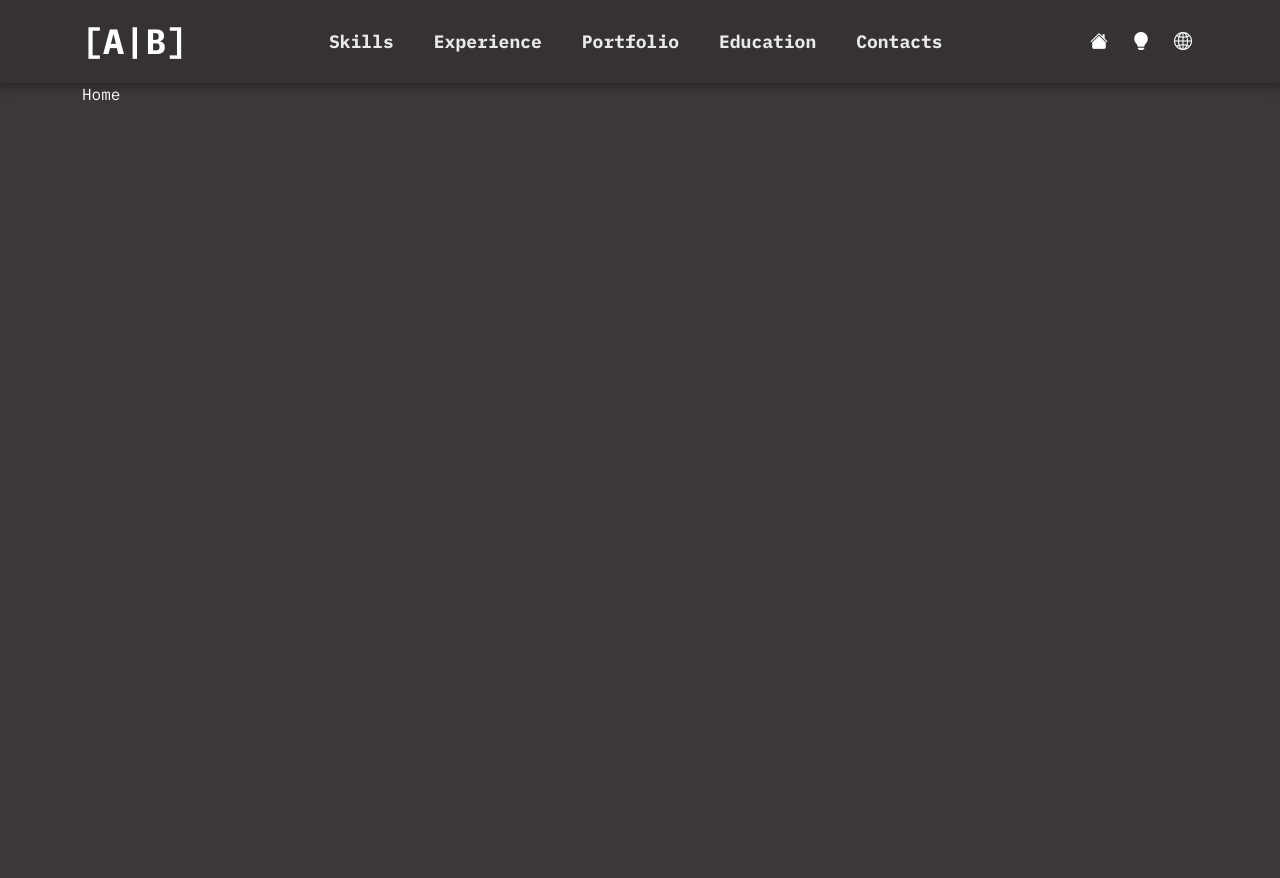
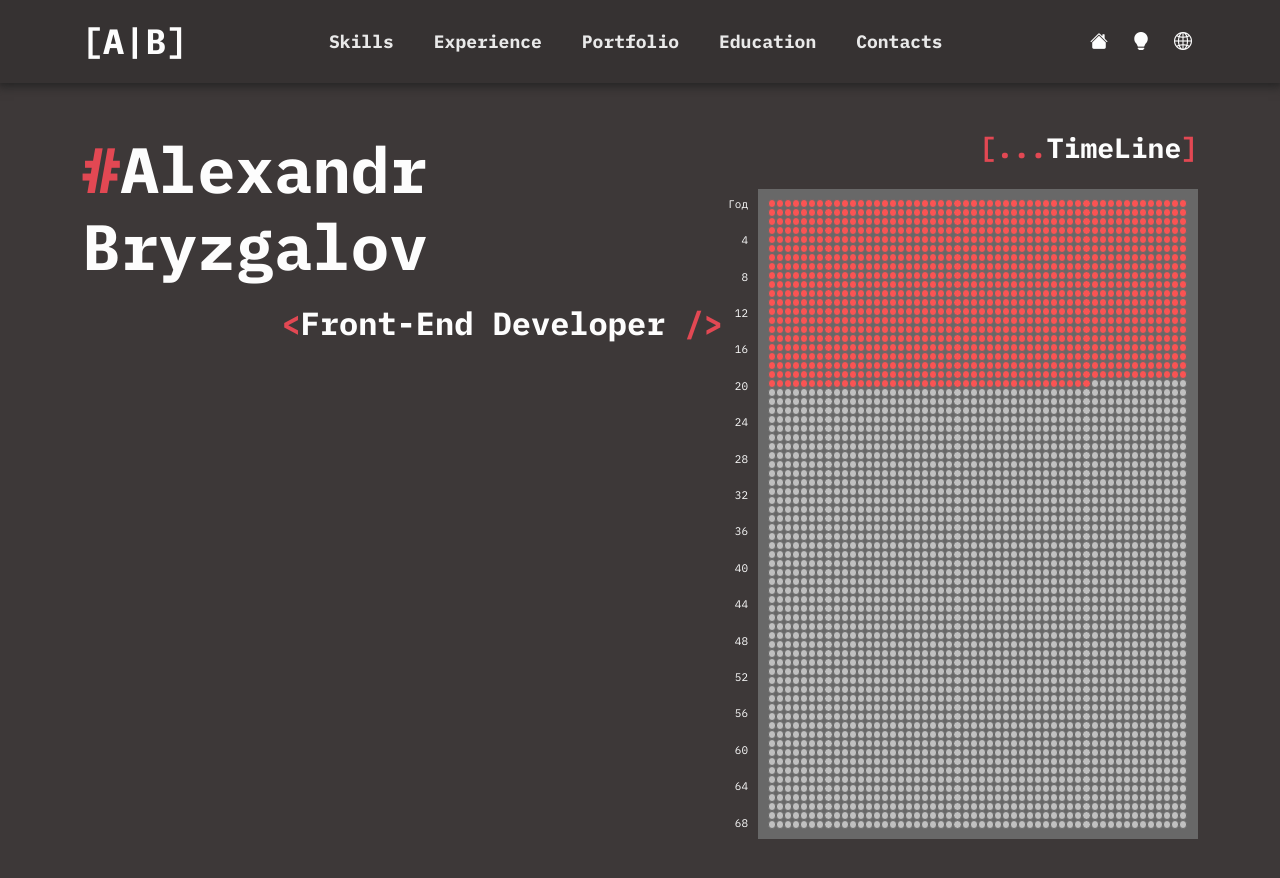
Before and after one commit to AlexType/web-portfolio, a React (Create React App) app: page / in a window 1280 px wide. Shown: the top 878 px of the page. Before the commit the page ends 800 px from the top, so only its background shows below. Built offline with nearby package versions, Linux system fonts and the light colour scheme.

Commit message:
upd: pages <Home>

```diff
--- a/src/pages/Home/Home.jsx
+++ b/src/pages/Home/Home.jsx
@@ -1,12 +1,33 @@
-import React, { Fragment } from 'react';
+import React from 'react';
+import TimeLine from '../../components/TimeLine/TimeLine';
 
 const Home = () => {
     return (
-        <Fragment>
-            <div className="container">
-                <p>Home</p>
+        <article className='intro'>
+            <div className="container py-5">
+                <div className="row justify-content-between">
+                    <div className="col-7">
+                        <h2 className="title title_name">
+                            <span className="text-red">#</span>
+                            Alexandr Bryzgalov
+                        </h2>
+                        <p className='fs-2 fw-bold text-end mt-3'>
+                            <span className="text-red">&lt;</span>
+                            Front-End Developer
+                            <span className="text-red"> /&gt;</span>
+                        </p>
+                    </div>
+                    <div className="col-auto">
+                        <h3 className="title mb-4 text-end">
+                            <span className="text-red">[...</span>
+                            TimeLine
+                            <span className="text-red">]</span>
+                        </h3>
+                        <TimeLine />
+                    </div>
+                </div>
             </div>
-        </Fragment>
+        </article>
     );
 };
 
```
